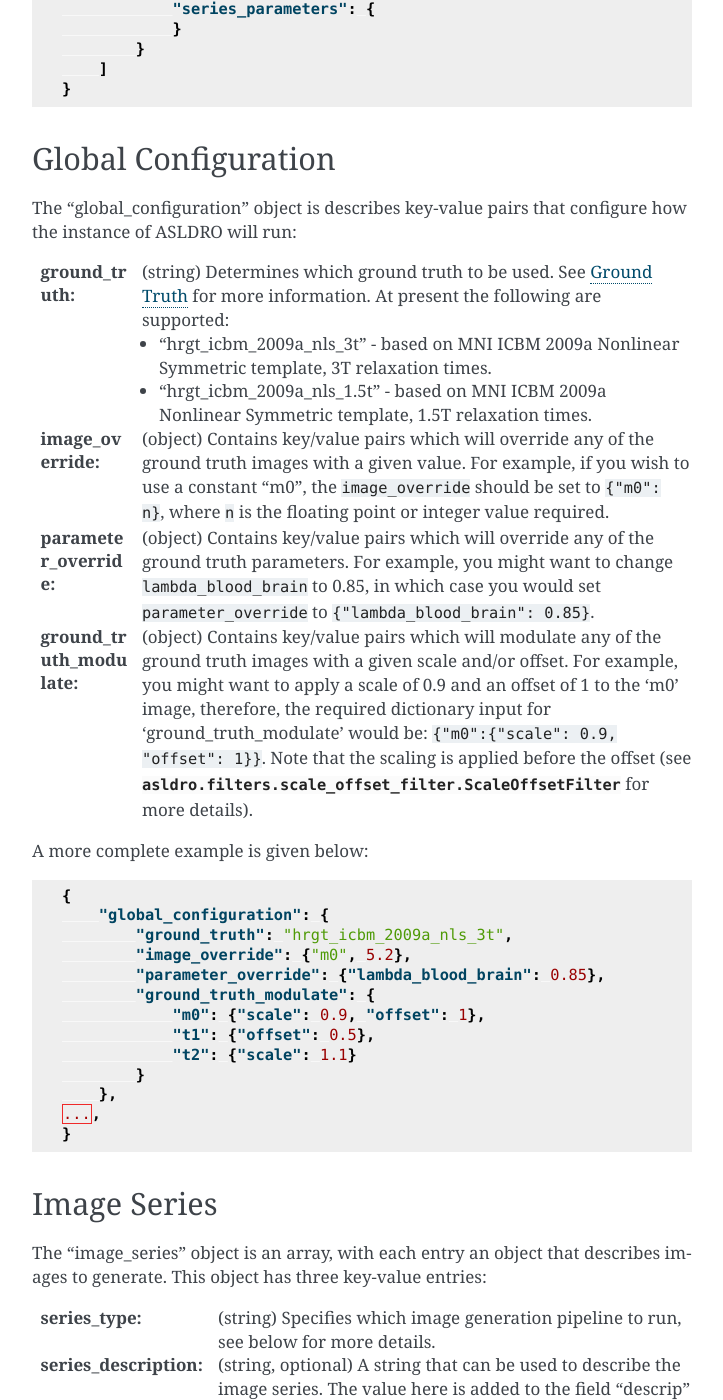
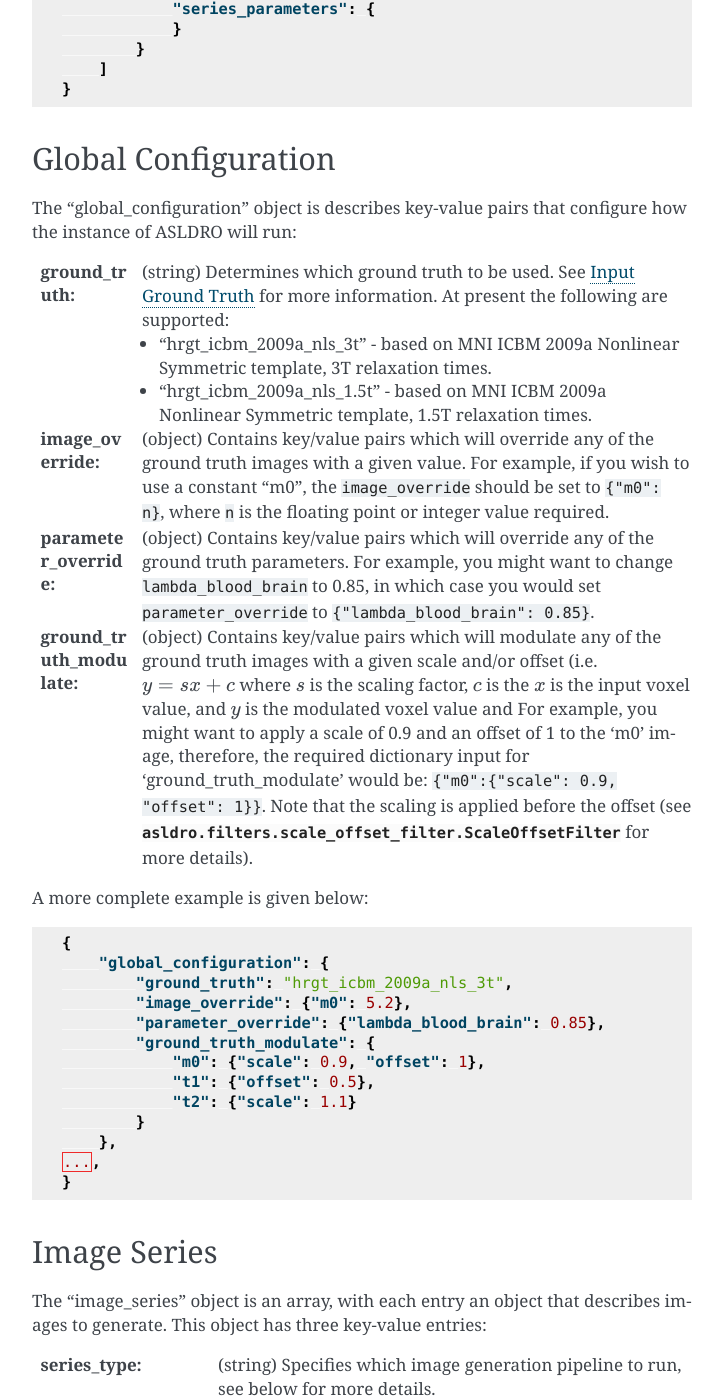
Before and after one commit to gold-standard-phantoms/asldro, a Sphinx documentation site: the page built from docs/usage/parameters.rst, in a window 1280 px wide and 1400 px high, scrolled down 724 px. Shown: the whole window, without its empty margins (388-1111 px from the left). Built offline with Sphinx 7.4.7, drawn with Linux system fonts in a browser that asks for light colours; pages that are not in the unit, such as notebooks, are missing from menus.

Commit message:
ASLDRO-145: updated docs, ground truth tutorial

```diff
--- a/docs/index.rst
+++ b/docs/index.rst
@@ -1,4 +1,4 @@
-Welcome to ASL DRO's documentation!
+Welcome to ASL DRO's documentation
 ===================================
 
 .. include:: usage/overview.rst
@@ -9,9 +9,9 @@
 
    usage/installation
    usage/quickstart
-   usage/development
    usage/parameters
    usage/ground_truth
+   usage/development
    api
 
 
--- a/docs/usage/parameters.rst
+++ b/docs/usage/parameters.rst
@@ -1,5 +1,5 @@
 Parameters
-==========
+===========
 
 This page describes the input parameters for ASL DRO.  These should all be supplied over the
 command-line-interface as a json file.  This file has two top-level objects.  A "global_configuration"
@@ -40,7 +40,7 @@
 
 
 Global Configuration
---------------------
+---------------------
 The "global_configuration" object is describes key-value pairs that configure how the instance of
 ASLDRO will run:
 
@@ -51,9 +51,22 @@
       times.
     * "hrgt_icbm_2009a_nls_1.5t" - based on MNI ICBM 2009a Nonlinear Symmetric template, 1.5T relaxation
       times.
-:image_override: (object) Contains key/value pairs which will override any of the ground truth images with a given value. For example, if you wish to use a constant "m0", the ``image_override`` should be set to ``{"m0": n}``, where ``n`` is the floating point or integer value required.
-:parameter_override: (object) Contains key/value pairs which will override any of the ground truth parameters. For example, you might want to change ``lambda_blood_brain`` to 0.85, in which case you would set ``parameter_override`` to ``{"lambda_blood_brain": 0.85}``.
-:ground_truth_modulate: (object) Contains key/value pairs which will modulate any of the ground truth images with a given scale and/or offset. For example, you might want to apply a scale of 0.9 and an offset of 1 to the 'm0' image, therefore, the required dictionary input for 'ground_truth_modulate' would be: ``{"m0":{"scale": 0.9, "offset": 1}}``. Note that the scaling is applied before the offset (see :class:`asldro.filters.scale_offset_filter.ScaleOffsetFilter` for more details).
+
+:image_override: (object) Contains key/value pairs which will override any of the ground truth
+  images with a given value. For example, if you wish to use a constant "m0", the ``image_override``
+  should be set to ``{"m0": n}``, where ``n`` is the floating point or integer value required.
+:parameter_override: (object) Contains key/value pairs which will override any of the ground truth
+  parameters. For example, you might want to change ``lambda_blood_brain`` to 0.85, in which case
+  you would set ``parameter_override`` to ``{"lambda_blood_brain": 0.85}``.
+:ground_truth_modulate: (object) Contains key/value pairs which will modulate any of the ground
+  truth images with a given scale and/or offset (i.e. :math:`y = sx + c` where :math:`s` is the
+  scaling factor, :math:`c` is the :math:`x` is the input voxel value, and :math:`y` is the
+  modulated voxel value and   For example, you might want to apply a scale of
+  0.9 and an offset of 1 to the 'm0' image, therefore, the required dictionary input for
+  'ground_truth_modulate' would be: ``{"m0":{"scale": 0.9, "offset": 1}}``. Note that the scaling
+  is applied before the offset (see :class:`asldro.filters.scale_offset_filter.ScaleOffsetFilter`
+  for more details).
+
 A more complete example is given below:
 
 .. code-block:: json
@@ -61,7 +74,7 @@
     {
         "global_configuration": {
             "ground_truth": "hrgt_icbm_2009a_nls_3t",
-            "image_override": {"m0", 5.2},
+            "image_override": {"m0": 5.2},
             "parameter_override": {"lambda_blood_brain": 0.85},
             "ground_truth_modulate": {
                 "m0": {"scale": 0.9, "offset": 1},
@@ -73,7 +86,7 @@
     }
 
 Image Series
-------------
+-------------
 The "image_series" object is an array, with each entry an object that describes images to generate.
 This object has three key-value entries:
 
--- a/docs/usage/quickstart.rst
+++ b/docs/usage/quickstart.rst
@@ -72,7 +72,7 @@
 
 Each pipeline outputs files in BIDS (https://bids.neuroimaging.io/) format, consisting of a NIFTI
 image file and accompanying json sidecar. In the case of an ASL image an
-additional *_aslcontext.tsv file is also generated which describes the ASL volumes
+additional '\*_aslcontext.tsv' file is also generated which describes the ASL volumes
 present in the timeseries.
 
 The DRO pipeline is summarised in this schematic (click to view full-size):
--- a/docs/usage/series-asl.rst
+++ b/docs/usage/series-asl.rst
@@ -7,7 +7,7 @@
 specified acquisition resolution.
 
 All parameters have defaults if omitted; the default parameters result in a "White Paper"
-style acquisition (pCASL, 1.8s label duration, 1.8s PLD etc) with one M0, one Control and one Label
+style acquisition (pCASL, 1.8s label duration, 1.8s PLD etc.) with one M0, one Control and one Label
 volume and SNR of 10. All strings are case-insensitive, for example "pcasl", "pCASL" and "PCASL"
 are all valid.
 
```
Also changed, not shown: README.md (+1 -10 lines), docs/usage/custom_ground_truth.rst (added, +90 -0 lines), docs/usage/ground_truth.rst (+14 -29 lines).
